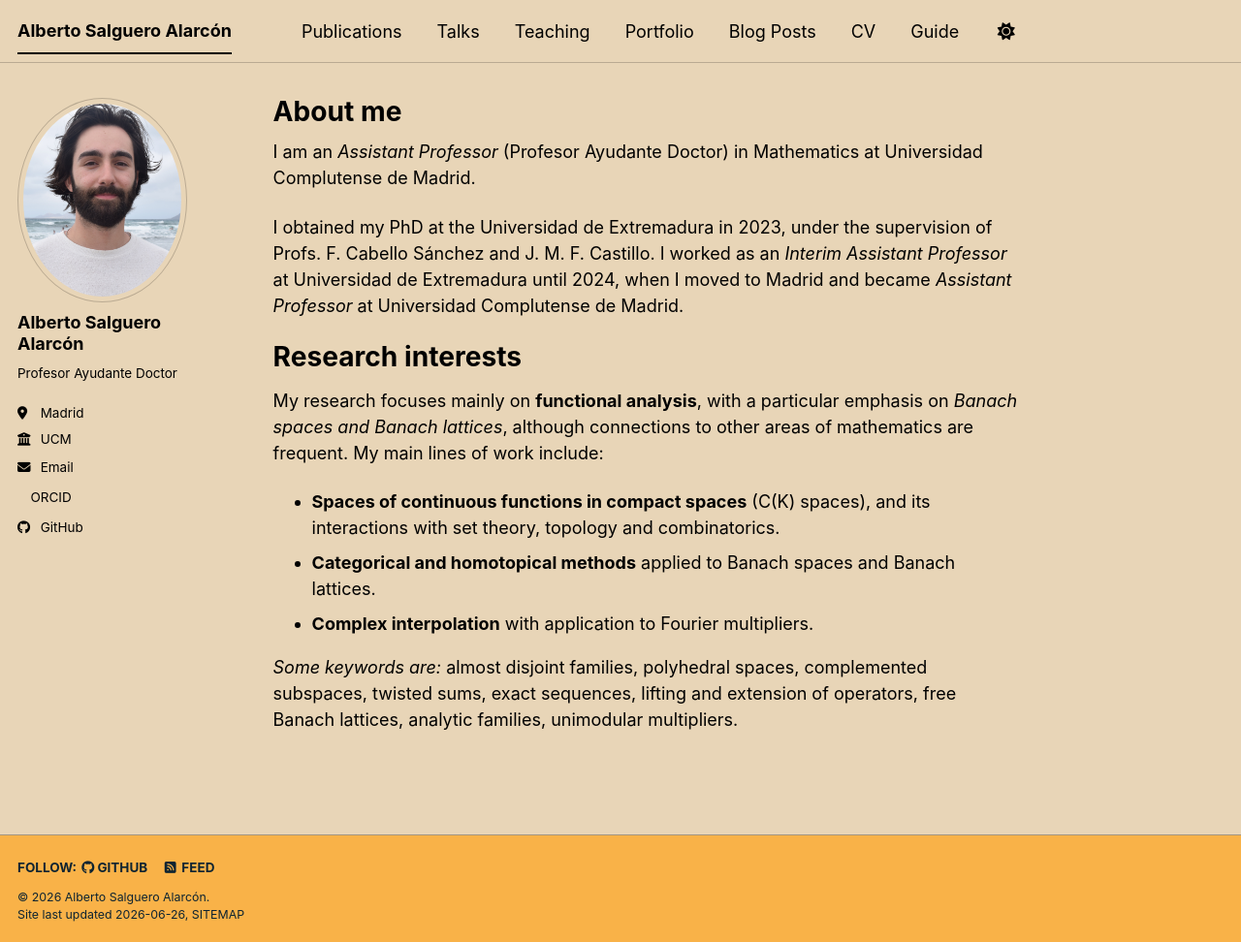
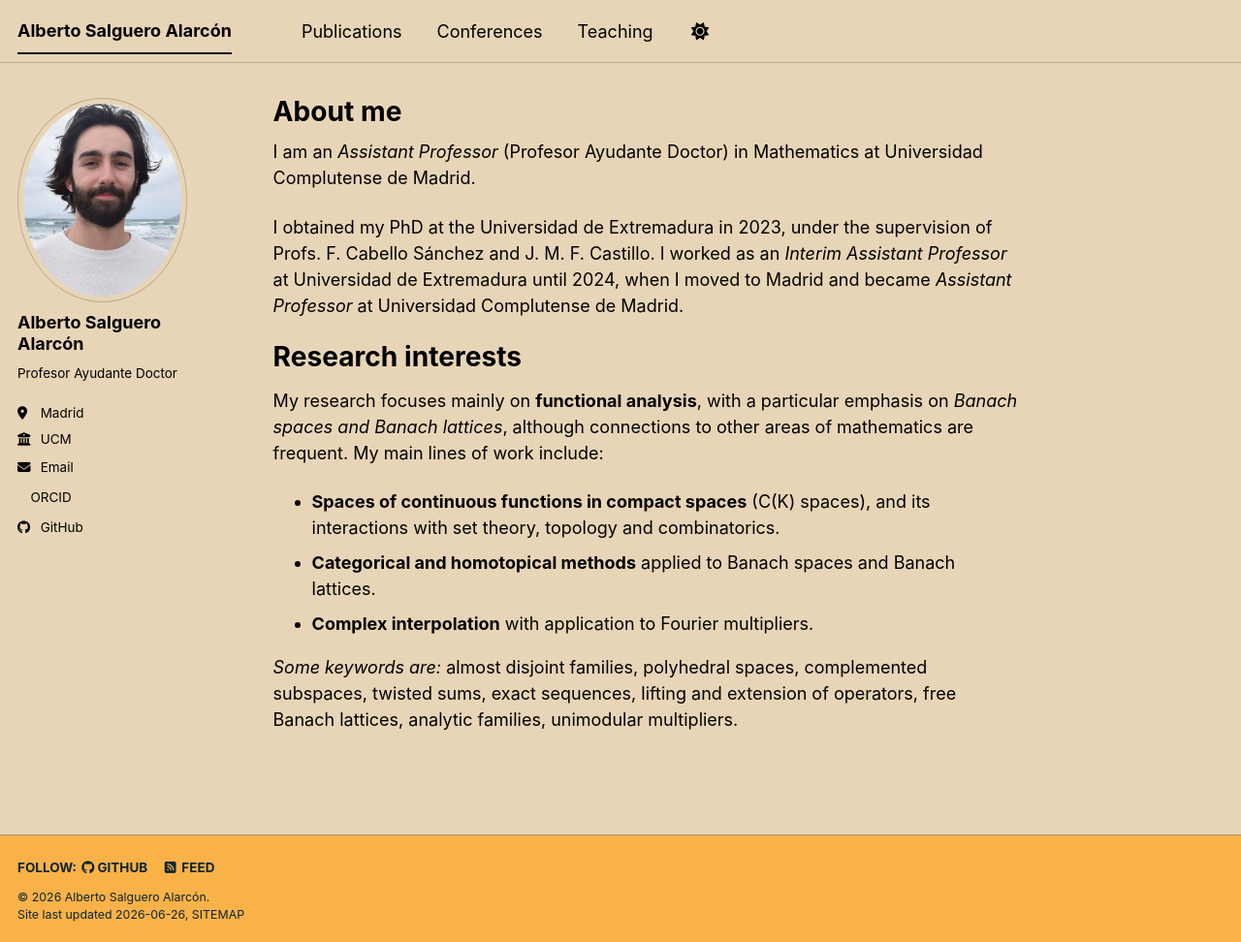
Before and after one commit to salgueroalarcon/salgueroalarcon.github.io, a Jekyll site: the page built from _pages/about.md, in a window 1280 px wide and 972 px high. Shown: the whole window at 97% size. Built offline with Jekyll 4.4.1, drawn with Linux system fonts in a browser that asks for light colours; a style sheet for code colours, icons or effects is not loaded.

Commit message:
Update navigation.yml

```diff
--- a/_data/navigation.yml
+++ b/_data/navigation.yml
@@ -11,23 +11,23 @@ main:
   - title: "Publications"
     url: /publications/
 
-  - title: "Talks"
+  - title: "Conferences"
     url: /talks/
 
   - title: "Teaching"
     url: /teaching/
 
-  - title: "Portfolio"
-    url: /portfolio/
+  # title: "Portfolio"
+  #  url: /portfolio/
 
-  - title: "Blog Posts"
-    url: /year-archive/
+  # title: "Blog Posts"
+  #  url: /year-archive/
 
-  - title: "CV"
-    url: /cv/
+  # - title: "CV"
+  #   url: /cv/
 
   # - title: "CV"
   #   url: /cv-json/
 
-  - title: "Guide"
-    url: /markdown/
+  # title: "Guide"
+  #  url: /markdown/
```
